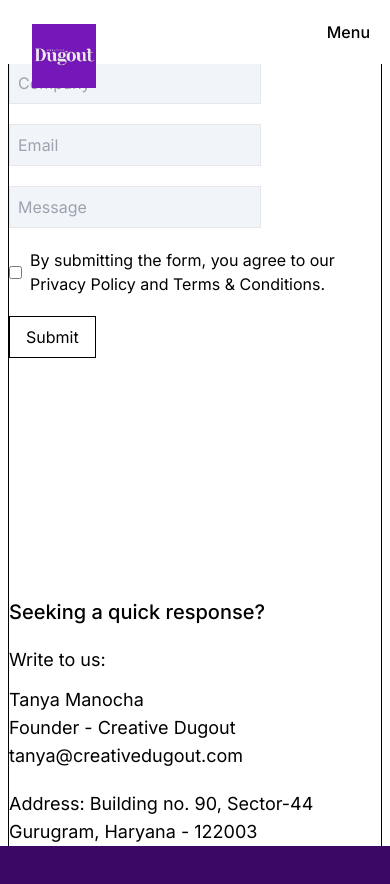
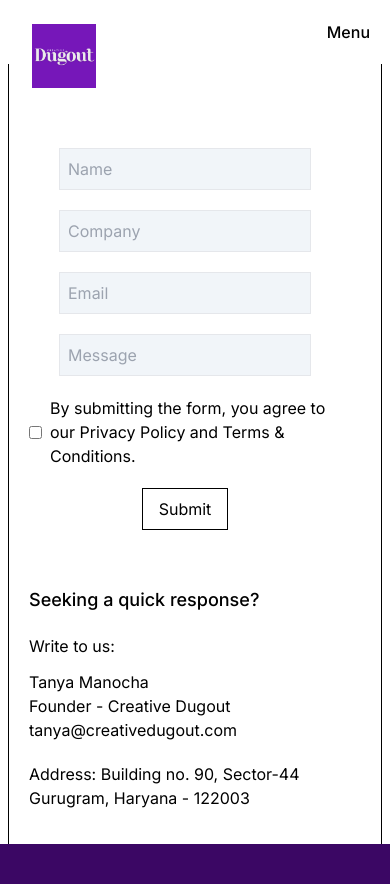
Before and after one commit to thedudeontitan/creative_dogout_website, a Next.js app: page /contact in a window 390 px wide. Shown: the top 884 px of the page. Built offline with nearby package versions, Linux system fonts and the light colour scheme.

Commit message:
made contact page mobile responsive

```diff
--- a/app/contact/page.tsx
+++ b/app/contact/page.tsx
@@ -4,8 +4,8 @@
 function page() {
   return (
     <section className="bg-white">
-      <div className="flex flex-col lg:flex-row border-x mx-2 min-h-screen border-black pr-10">
-        <form className="lg:ml-20 flex flex-col gap-5 lg:mt-60 items-start">
+      <div className="p-5 lg:p-0 flex flex-col lg:flex-row border-x mx-2 min-h-screen border-black pr-10">
+        <form className="mt-32 lg:ml-20 flex flex-col gap-5 lg:mt-60 items-center lg:items-start">
           <input
             className="p-2 border bg-slate-100"
             type="text"
@@ -42,18 +42,18 @@
           <input className="border border-black px-4 py-2" type="submit" />
         </form>
         <div className=" lg:border-r border-black lg:mt-20 lg:mb-20 lg:ml-auto" />
-        <div className="flex flex-col mt-60 lg:mr-auto lg:ml-20">
-          <span className="text-xl font-medium">Seeking a quick response?</span>
-          <span className="text-lg mt-5">Write to us:</span>
-          <span className="text-lg mt-3">Tanya Manocha</span>
-          <span className="text-lg">Founder - Creative Dugout</span>
-          <Link type="" href="mailto:@creativedugout.com" className="text-lg">
+        <div className="lg:text-lg flex flex-col mt-14 lg:mt-60 lg:mr-auto lg:ml-20">
+          <span className="text-lg lg:text-xl font-medium">Seeking a quick response?</span>
+          <span className=" mt-5">Write to us:</span>
+          <span className=" mt-3">Tanya Manocha</span>
+          <span className="">Founder - Creative Dugout</span>
+          <Link type="" href="mailto:@creativedugout.com" className="">
             tanya@creativedugout.com
           </Link>
-          <span className="text-lg mt-5">
+          <span className=" mt-5">
             Address: Building no. 90, Sector-44
           </span>
-          <span className="text-lg">Gurugram, Haryana - 122003</span>
+          <span className="">Gurugram, Haryana - 122003</span>
         </div>
       </div>
       <div className="bg-purple-950 h-[80vh]"></div>
```
